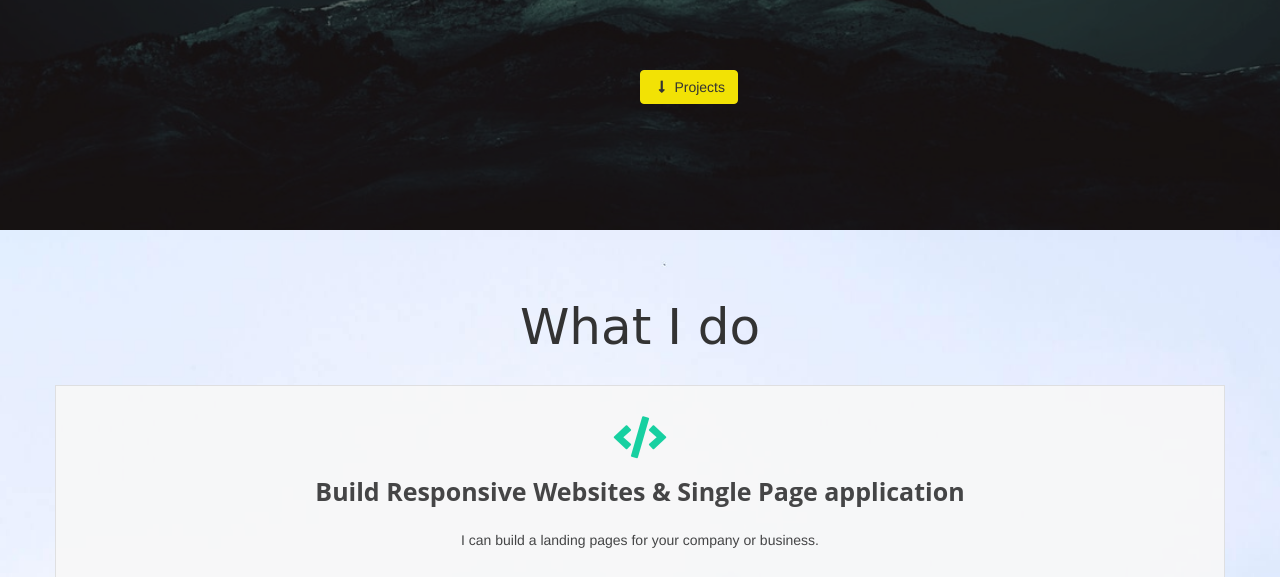
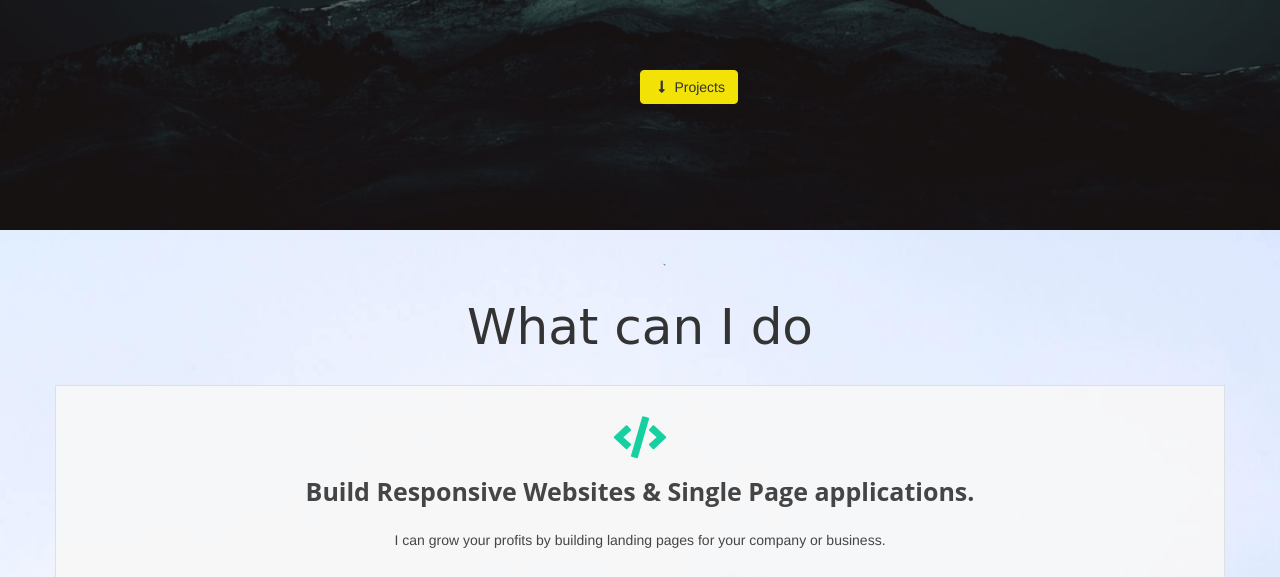
Before and after one commit to abodesigner/abodesigner.github.io, a plain HTML site: page index.html in a window 1280 px wide. Shown: the part 570-1147 px from the top of the page. Drawn offline with Linux system fonts and the light colour scheme; a web font is replaced by a local one.

Commit message:
add some new text

```diff
--- a/index.html
+++ b/index.html
@@ -80,13 +80,13 @@
     <section class="services" id="services">
         <div class="container">
             <div class="row">
-                <h2 class="text-center">What I do</h2>
+                <h2 class="text-center">What can I do</h2>
                 <div class="col-xs-12 skill">
                     <!-- <i id="design" class="fas fa-crop fa-3x"></i> -->
                     <i id="front" class="fas fa-code fa-3x"></i>
-                    <h3>Build Responsive Websites & Single Page application</h3>
+                    <h3>Build Responsive Websites & Single Page applications.</h3>
                     <p>
-                        I can build a landing pages for your company or business.
+                        I can grow your profits by building landing pages for your company or business.
                     </p>
                     <!-- <p>Design Tools:</p> -->
                     <div class="things">
```
